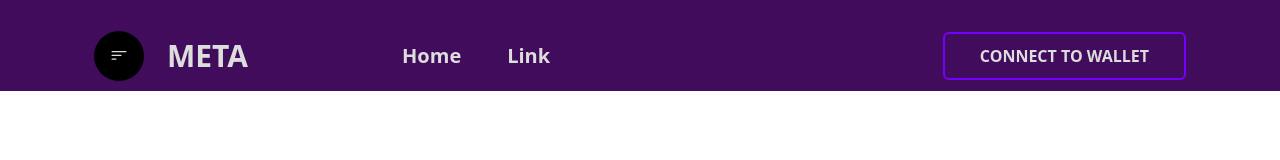
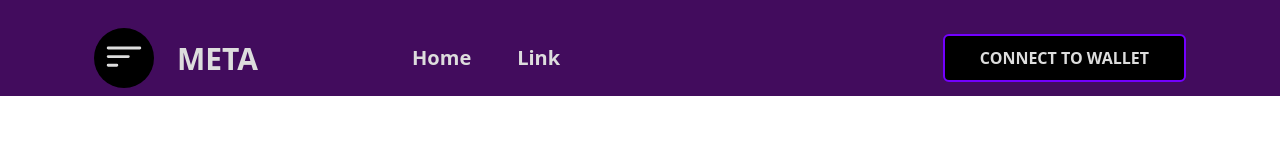
Before and after one commit to wisamosman/META, a plain HTML site: page index.html in a window 1280 px wide. Drawn offline with nearby package versions, Linux system fonts and the light colour scheme.

Commit message:
add html7

```diff
--- a/css/style.css
+++ b/css/style.css
@@ -4,7 +4,7 @@
 }
 .bi{
     color: #DDDDDD;
-    padding: 15px;
+    padding: 7px;
     border-radius: 50%;
     background-color: black;
 }
@@ -25,6 +25,7 @@
     font-weight: 600;
     padding: 10px 35px;
     border: 2px solid #7300FF;
+    background-color: black;
 }
 .navbar-nav{
     margin-left: 100px;
--- a/index.html
+++ b/index.html
@@ -12,7 +12,7 @@
         <div class="container">
             <nav class="navbar navbar-expand-lg ">
                 <div class="container-fluid">
-                    <svg xmlns="http://www.w3.org/2000/svg" width="50" height="50" fill="currentColor" class="bi bi-filter-left" viewBox="0 0 16 16">
+                    <svg xmlns="http://www.w3.org/2000/svg" width="60" height="60" fill="currentColor" class="bi bi-filter-left" viewBox="0 0 16 16">
                         <path d="M2 10.5a.5.5 0 0 1 .5-.5h3a.5.5 0 0 1 0 1h-3a.5.5 0 0 1-.5-.5zm0-3a.5.5 0 0 1 .5-.5h7a.5.5 0 0 1 0 1h-7a.5.5 0 0 1-.5-.5zm0-3a.5.5 0 0 1 .5-.5h11a.5.5 0 0 1 0 1h-11a.5.5 0 0 1-.5-.5z"/>
                       </svg>
                     <a class="navbar-brand" href="#">META</a>
```
